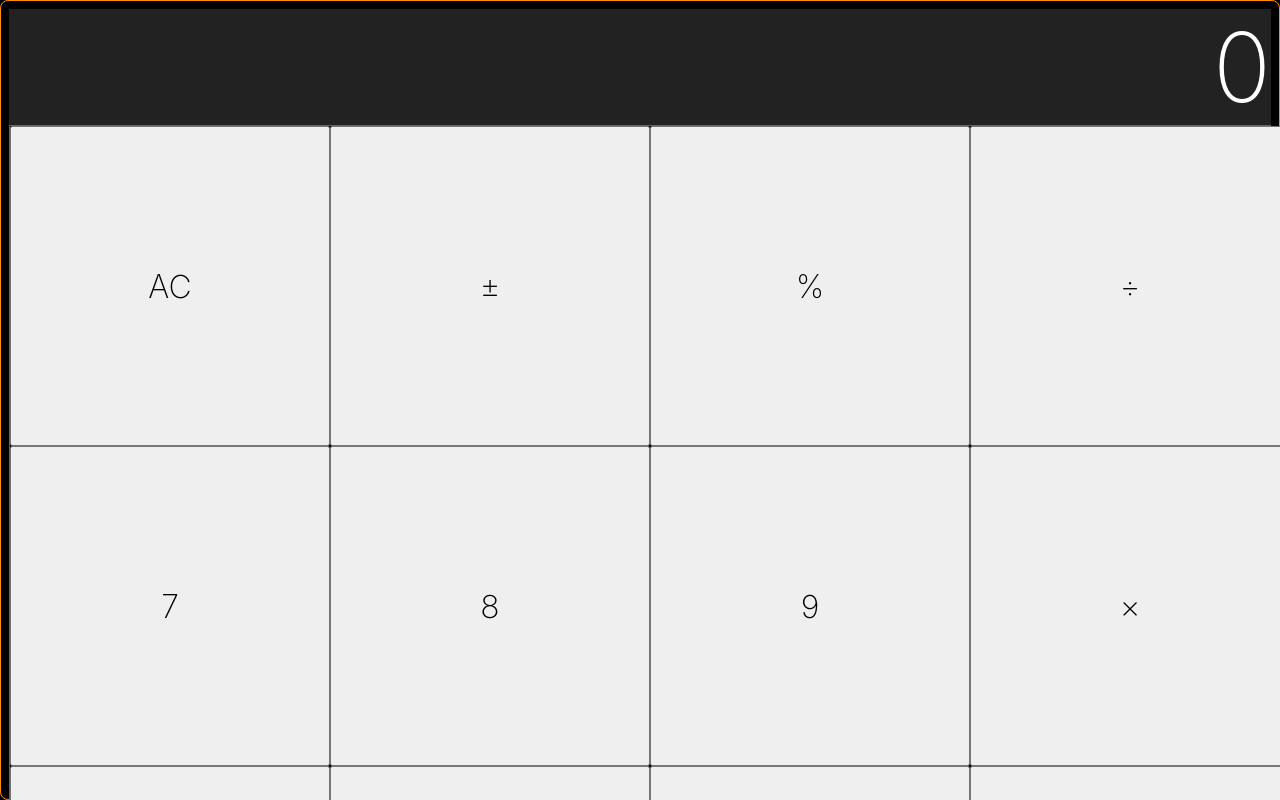
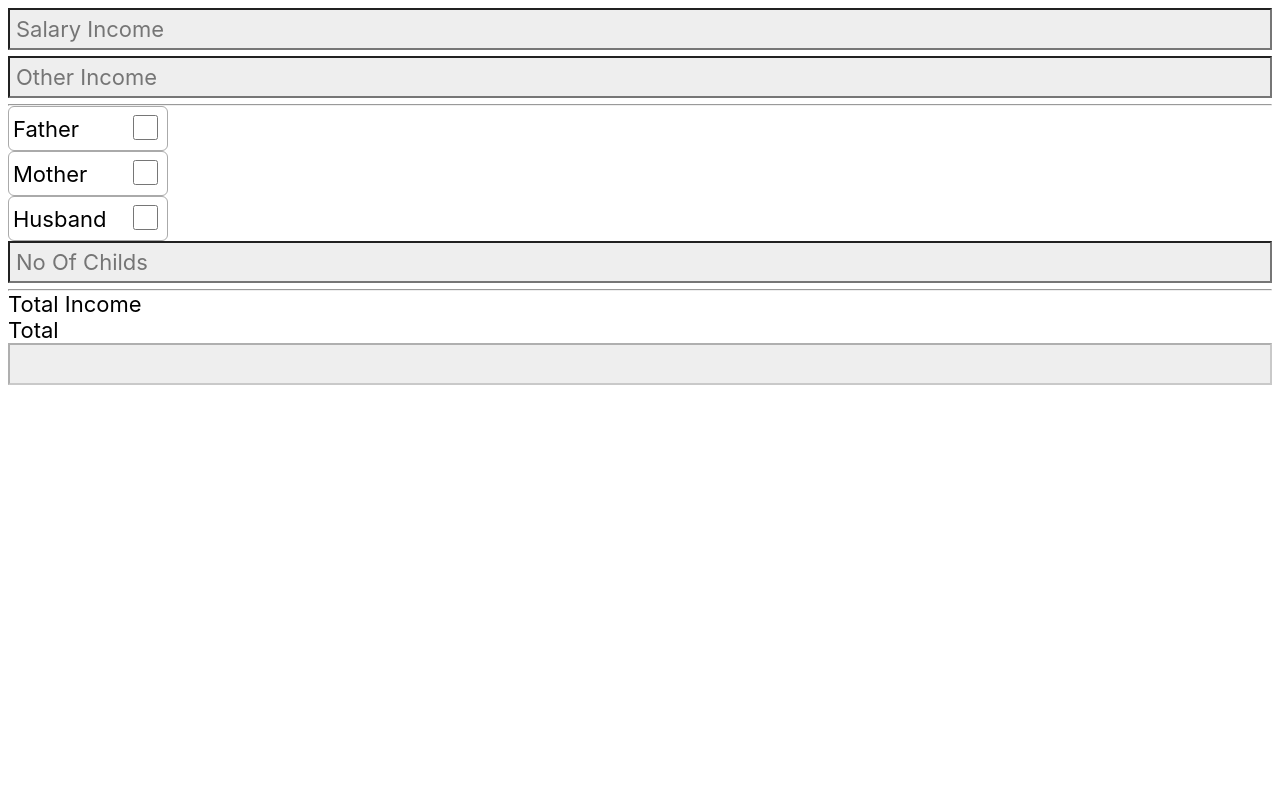
Before and after one commit to Bo-Nyi/myanmar-income-tax-calculator, a plain HTML site: page index.html in a window 1280 px wide. Drawn offline with Linux system fonts and the light colour scheme.

Commit message:
new index.html
Change all new code

```diff
--- a/index.html
+++ b/index.html
@@ -1,85 +1,107 @@
 <!DOCTYPE html>
 <html lang="en">
+
 <head>
   <meta charset="UTF-8">
-  <meta http-equiv="X-UA-Compatible" content="IE=Edge">
-  <meta name="viewport" content="width=device-width, initial-scale=1">
-  <title>HTML Calculator</title>
+  <meta name="viewport" content="width=device-width, initial-scale=1.0">
+  <meta http-equiv="X-UA-Compatible" content="ie=edge">
+  <title>Income Tax Calculator</title>
+  <style>
+    * {
+      font-family: -apple-system, BlinkMacSystemFont, 'Segoe UI', Roboto, Oxygen, Ubuntu, Cantarell, 'Open Sans', 'Helvetica Neue', sans-serif;
+      font-size: 22px;
+      margin: 0;
+      padding: 0;
+      box-sizing: border-box;
+    }
+
+    body {
+      padding: 8px;
+    }
+
+    input {
+      width: 100%;
+      padding: 6px;
+      margin-bottom: 6px;
+      background-color: #eee;
+    }
+
+    .chkbox {
+      display: flex;
+      flex-flow: row nowrap;
+      border: 1px solid #aaa;
+      align-items: center;
+      width: 160px;
+      padding: 4px;
+      border-radius: 6px;
+    }
+
+    .chkbox label {
+      width: 120px;
+    }
+
+    .chkbox input {
+      width: 25px;
+      height: 25px;
+      margin-top: 4px;
+    }
+  </style>
 </head>
 
 <body>
-  <style>
-    * {
-  margin: 0;
-  padding: 0;
-  box-sizing: border-box;
-  font-family: -apple-system, BlinkMacSystemFont, 'Segoe UI', Roboto, Oxygen, Ubuntu, Cantarell, 'Open Sans', 'Helvetica Neue', sans-serif;
-  font-weight: 200;
-}
-
-body {
-  background-color: black;
-  position: fixed;
-  touch-action: none;
-}
-
-.container {
-  width: 100vw;
-  height: 100dvh;
-  border: 1px solid darkorange;
-  border-radius: 8px;
-  padding: 8px;
-}
-
-.display {
-  background-color: #222;
-  font-size: 6em;
-  color: white;
-  text-align: right;
-}
-
-.buttons {
-  border: 1px solid #952;
-  display: grid;
-  grid-template-columns: repeat(4, auto);
-  grid-template-rows: repeat(5, 1fr)
-}
-
-
-
-.buttons button {
-  width: calc(100vw / 4);
-  font-size: 2em;
-  aspect-ratio: 1/1;
-}
-  </style>
-  <div class="container" id="cal_container">
-    <div class="display">
-      <p id="result">0</p>
-    </div>
-    <div class="buttons">
-      <button class="key func" id="keyClear">AC</button>
-      <button class="key func" id="keyPlusMinus">&PlusMinus;</button>
-      <button class="key func" id="keyPercent">%</button>
-      <button class="key eval" id="keyDivide">&divide;</button>
-      <button class="key num" id="key7">7</button>
-      <button class="key num" id="key8">8</button>
-      <button class="key num" id="key9">9</button>
-      <button class="key eval" id="keyTimes">&times;</button>
-      <button class="key num" id="key4">4</button>
-      <button class="key num" id="key5">5</button>
-
-      <button class="key num" id="key0">0</button>
-      <button class="key num" id="key1">1</button>
-      <button class="key num" id="key2">2</button>
-      <button class="key num" id="key3">3</button>
-
-      <button class="key num" id="keydot">&dot;</button>
-      <button class="key num" id="keyPlus">&plus;</button>
-      <button class="key eval" id="keyMinus">&minus;</button>
-      <button class="key eval" id="keyEquals">&equals;</button>
-    </div>
+  <input id="num1" type="number" placeholder="Salary Income" onchange="inputEval()">
+  <input id="num2" type="number" placeholder="Other Income" onchange="inputEval()">
+  <hr>
+  <div class="chkbox">
+    <label for="father">Father</label>
+    <input id="father" type="checkbox" onclick="checkboxEval()">
   </div>
 
+  <div class="chkbox">
+    <label for="mother">Mother</label>
+    <input id="mother" type="checkbox" onclick="checkboxEval()">
+  </div>
+
+  <div class="chkbox">
+    <label for="husband">Husband</label>
+    <input id="husband" type="checkbox" onclick="checkboxEval()">
+  </div>
+
+  <input id="child" type="number" placeholder="No Of Childs" onchange="inputEval()">
+  <hr>
+  <p>Total Income</p>
+  <label for="result">Total</label>
+  <input id="result" type="number" value="" disabled>
+
+  <script>
+    var num1 = document.getElementById('num1')
+    var num2 = document.getElementById('num2')
+
+    var fath = document.getElementById('father')
+    var moth = document.getElementById('mother')
+    var husb = document.getElementById('husband')
+
+    var total = document.getElementById('result')
+
+    var totalIncomeValue = 0
+
+    function sumIncome() {
+      var n1 = Number(num1.value)
+      var n2 = Number(num2.value)
+      totalIncomeValue = totalIncomeValue + n1 + n2
+    }
+
+    function inputEval() {
+      sumIncome()
+      total.value = totalIncomeValue;
+    }
+
+    function checkboxEval() {
+      if (fath.checked == true) {
+        totalIncomeValue = totalIncomeValue - 100000;
+      }
+    }
+  </script>
 </body>
+
 </html>
```
